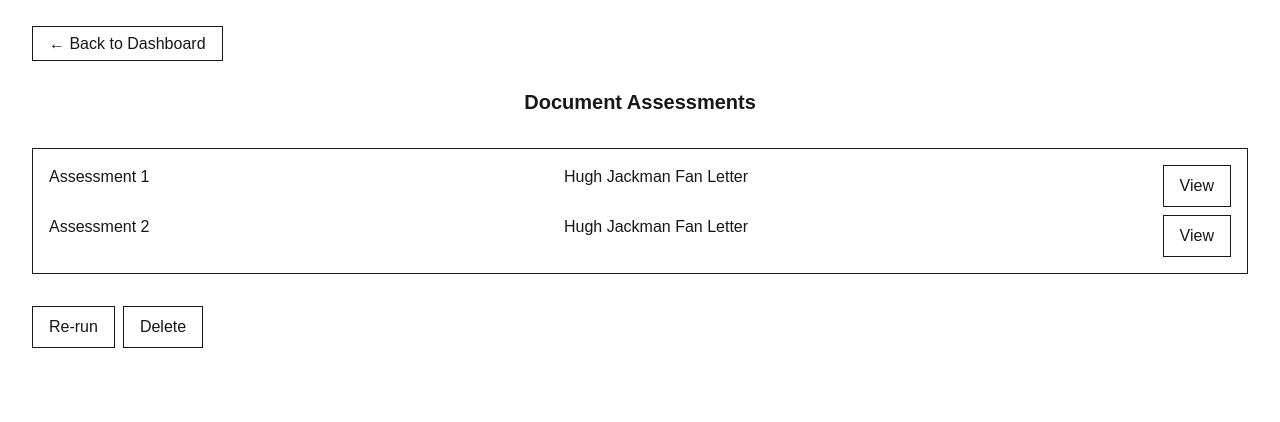
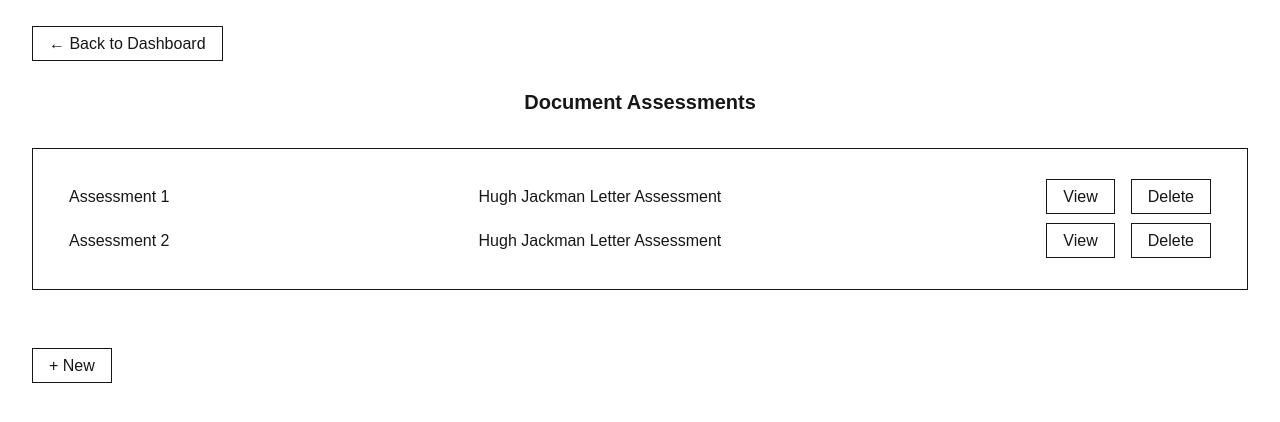
Before and after one commit to Mjahaha/Docutiser, a Next.js app: page /assessments in a window 1280 px wide. Shown: the top 422 px of the page. Built offline with nearby package versions, Linux system fonts and the light colour scheme.

Commit message:
further tweaks to the front end mockups

```diff
--- a/src/app/assessments/details/page.tsx
+++ b/src/app/assessments/details/page.tsx
@@ -11,7 +11,14 @@
       <div className="border p-4">
         <p><strong>Name:</strong> My Document</p>
         <p><strong>Description:</strong> Auto generated description</p>
-        <p><strong>Framework:</strong> Framework A</p>
+        <p><strong>Framework:</strong> Hugh Jackman Letter Assessment</p>
+      </div>
+
+      <div className="space-y-2">
+        <h2 className="font-semibold">Summary</h2>
+        <p>
+          The document was up to par in several areas ....
+        </p>
       </div>
 
       <div className="space-y-2">
@@ -29,8 +36,7 @@
       </div>
 
       <div className="flex space-x-2">
-        <button className="border px-4 py-2">Save</button>
-        <button className="border px-4 py-2">Export</button>
+        <button className="border px-4 py-2">Re-assess</button>
       </div>
     </div>
   );
--- a/src/app/assessments/new/page.tsx
+++ b/src/app/assessments/new/page.tsx
@@ -1,12 +1,16 @@
+import Link from "next/link";
+
 export default function NewAssessment() {
   return (
     <div className="p-8 space-y-8">
       <h1 className="text-center text-xl font-bold">New Assessment</h1>
-
+      <div>
+        <Link href="/assessments" className="border px-4 py-2">← Back to Assessments</Link>
+      </div>
       <div>
         <label className="block">Select Framework</label>
         <select className="border w-full">
-          <option>Framework A</option>
+          <option>Hugh Jackman Letter Assessment</option>
           <option>Framework B</option>
         </select>
       </div>
--- a/src/app/assessments/page.tsx
+++ b/src/app/assessments/page.tsx
@@ -2,7 +2,6 @@
 
 export default function AssessmentHistory() {
   return (
-
     <div className="p-8 space-y-8">
       {/* Back button */}
       <div>
@@ -13,21 +12,27 @@
       <h1 className="text-center text-xl font-bold">Document Assessments</h1>
 
       <ul className="border p-4 space-y-2">
-        <li className="flex justify-between">
+        <li className="flex justify-between m-5">
           <span>Assessment 1</span>
-          <span>Hugh Jackman Fan Letter</span>
-          <Link href="/assessments/details" className="border px-4 py-2">View</Link>
+          <span>Hugh Jackman Letter Assessment</span>
+          <div>
+            <Link href="/assessments/details" className="border px-4 py-2 mx-4">View</Link>
+            <Link href="#" className="border px-4 py-2">Delete</Link>
+          </div>
         </li>
-        <li className="flex justify-between">
+        <li className="flex justify-between m-5">
           <span>Assessment 2</span>
-          <span>Hugh Jackman Fan Letter</span>
-          <Link href="/assessments/details" className="border px-4 py-2">View</Link>
+          <span>Hugh Jackman Letter Assessment</span>
+          <div>
+            <Link href="/assessments/details" className="border px-4 py-2 mx-4">View</Link>
+            <Link href="#" className="border px-4 py-2">Delete</Link>
+          </div>
         </li>
       </ul>
-
       <div className="flex space-x-2">
-        <button className="border px-4 py-2">Re-run</button>
-        <button className="border px-4 py-2">Delete</button>
+      </div>
+      <div>
+        <Link href="/assessments/new" className="border px-4 py-2">+ New </Link>
       </div>
     </div>
   );
--- a/src/app/frameworks/page.tsx
+++ b/src/app/frameworks/page.tsx
@@ -13,18 +13,20 @@
       <h1 className="text-center text-xl font-bold">Frameworks</h1>
 
       <ul className="border p-4 space-y-2">
-        <li className="flex justify-between">
-          <span>Framework A</span>
-          <div className="space-x-2">
-            <button>Edit</button>
-            <button>Delete</button>
+        <li className="flex justify-between m-5">
+          <span>Fan Letter 1</span>
+          <span>Hugh Jackman Letter Assessment</span>
+          <div>
+            <Link href="/assessments/details" className="border px-4 py-2 mx-4">View</Link>
+            <Link href="#" className="border px-4 py-2">Delete</Link>
           </div>
         </li>
-        <li className="flex justify-between">
-          <span>Framework B</span>
-          <div className="space-x-2">
-            <button>Edit</button>
-            <button>Delete</button>
+        <li className="flex justify-between m-5">
+          <span>Fan Letter 2</span>
+          <span>Hugh Jackman Letter Assessment</span>
+          <div>
+            <Link href="/assessments/details" className="border px-4 py-2 mx-4">View</Link>
+            <Link href="#" className="border px-4 py-2">Delete</Link>
           </div>
         </li>
       </ul>
```
